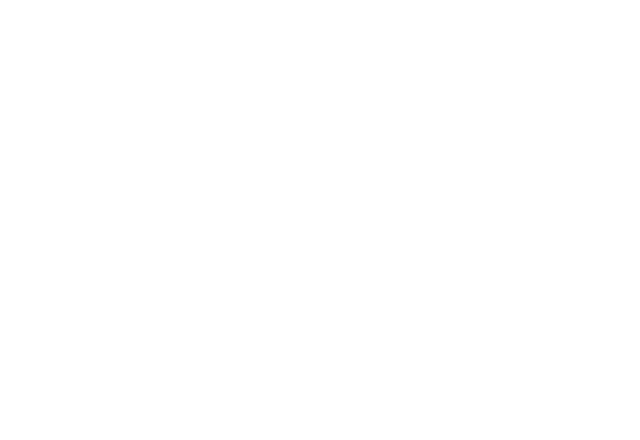
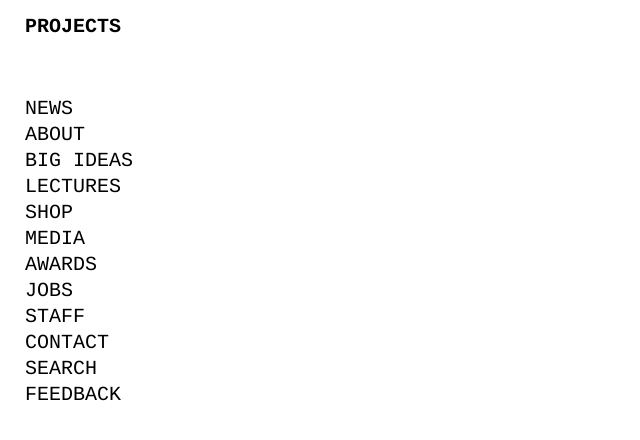
Before and after one commit to chandanegc1/Portfolio-Website, a React (Create React App) app in the folder frontend/: page /information in a window 1280 px wide. Before the commit this address had no page. Shown: the top 440 px of the page, without its empty margins (0-640 px from the left). Built offline with nearby package versions, Linux system fonts and the light colour scheme; a web font is replaced by a local one.

Commit message:
building Information page

```diff
--- a/frontend/src/App.js
+++ b/frontend/src/App.js
@@ -4,14 +4,16 @@
   Routes,
   Route
 } from "react-router-dom";
-import Home from './pages/Home';
+import Projects from './pages/Projects';
 import "./styles/index.css"
+import Information from './pages/Information';
 
 const App = () => {
   return (
     <Router>
       <Routes>
-      <Route path="/" element={<Home/>} />
+      <Route path="/" element={<Projects/>} />
+      <Route path="/information" element={<Information/>} />
       </Routes>
     </Router>
   )
--- a/frontend/src/components/Chronological.jsx
+++ b/frontend/src/components/Chronological.jsx
@@ -1,5 +1,5 @@
 import React from 'react'
-import Wrapper from '../styles/Home'
+import Wrapper from '../styles/Projects'
 import { arr, arr1 } from "../utils/constants";
 import IconGroup from './IconGroup';
 const Chronological = () => {
--- a/frontend/src/components/NavBarBottom.jsx
+++ b/frontend/src/components/NavBarBottom.jsx
@@ -1,10 +1,10 @@
 import React, { useContext, useState } from "react";
 import Wrapper from "../styles/NavBarBottom.js";
 import { MyContext } from "../contextAPI/ContexApi.js";
+import { Link } from "react-router-dom";
 
 const NavBarBottom = () => {
   const {item , setItem} = useContext(MyContext);
-  console.log(item);
   const handleClick = (e)=>{
     setItem(e);
   }
@@ -13,7 +13,7 @@
       <div class="container">
         <div className="header">
           <header className="main-header">
-            <h3>INFO</h3>
+            <Link to="/information"><h3>INFO</h3></Link>
             <nav>
               <ul>
                 <li className={item==="CHRONOLOGICAL"?"color-red":null} onClick={()=>handleClick("CHRONOLOGICAL")}>
--- a/frontend/src/components/Programmatic.jsx
+++ b/frontend/src/components/Programmatic.jsx
@@ -1,5 +1,5 @@
 import React from 'react'
-import Wrapper from '../styles/Home'
+import Wrapper from '../styles/Projects'
 import IconGroup from './IconGroup'
 import {arr1 } from '../utils/constants'
 
--- a/frontend/src/components/Scale.jsx
+++ b/frontend/src/components/Scale.jsx
@@ -1,5 +1,5 @@
 import React from 'react'
-import Wrapper from '../styles/Home'
+import Wrapper from '../styles/Projects'
 import { arr, arr1 } from "../utils/constants";
 import IconGroup from './IconGroup';
 const Scale = () => {
--- a/frontend/src/components/Status.jsx
+++ b/frontend/src/components/Status.jsx
@@ -1,5 +1,5 @@
 import React from 'react'
-import Wrapper from '../styles/Home'
+import Wrapper from '../styles/Projects'
 import { arr, arr1 } from "../utils/constants";
 import IconGroup from './IconGroup';
 const Status = () => {
--- /dev/null
+++ b/frontend/src/pages/Information.jsx
@@ -0,0 +1,83 @@
+import React from "react";
+import Wrapper from "../styles/Information";
+import { Link } from 'react-router-dom';
+
+const Information = () => {
+  return (
+    <Wrapper>
+      <div className="leftblock">
+        <div className="menublock">
+          <ul className="menu">
+            <li>
+              <Link to="/">
+                <h4>PROJECTS</h4>
+              </Link>
+            </li>
+            <li>
+              <Link to="/news">
+                NEWS
+              </Link>
+            </li>
+            <li>
+              <Link to="/about">
+                ABOUT
+              </Link>
+            </li>
+            <li>
+              <Link to="/big-ideas">
+                BIG IDEAS
+              </Link>
+            </li>
+            <li>
+              <Link to="/lectures">
+                LECTURES
+              </Link>
+            </li>
+            <li>
+              <Link to="/shop">
+                SHOP
+              </Link>
+            </li>
+            <li>
+              <Link to="/media">
+                MEDIA
+              </Link>
+            </li>
+            <li>
+              <Link to="/awards">
+                AWARDS
+              </Link>
+            </li>
+            <li>
+              <Link to="/jobs">
+                JOBS
+              </Link>
+            </li>
+            <li>
+              <Link to="/staff">
+                STAFF
+              </Link>
+            </li>
+            <li>
+              <Link to="/contact">
+                CONTACT
+              </Link>
+            </li>
+            <li>
+              <Link to="/search">
+                SEARCH
+              </Link>
+            </li>
+            <li>
+              <Link to="/feedback">
+                FEEDBACK
+              </Link>
+            </li>
+          </ul>
+        </div>
+      </div>
+    </Wrapper>
+  );
+};
+
+export default Information;
--- a/frontend/src/pages/Home.jsx
+++ b/frontend/src/pages/Projects.jsx
@@ -1,13 +1,13 @@
 import React, { useContext, useState } from "react";
 import NavBarBottom from "../components/NavBarBottom";
-import Wrapper from "../styles/Home";
+import Wrapper from "../styles/Projects";
 import Status from "../components/Status";
 import Chronological from "../components/Chronological";
 import { MyContext } from "../contextAPI/ContexApi";
 import Scale from "../components/Scale";
 import Programmatic from "../components/Programmatic";
 
-const Home = () => {
+const Projects = () => {
   const {item} = useContext(MyContext);
   return (
     <Wrapper>
@@ -19,4 +19,4 @@
   );
 };
 
-export default Home;
+export default Projects;
--- /dev/null
+++ b/frontend/src/styles/Information.js
@@ -0,0 +1,52 @@
+import styled from "styled-components";
+
+const Wrapper = styled.article`
+ .leftblock {
+    background-color: #fff;
+    min-height: 481px;
+    width: 250px;
+    width: 140px;
+    float: left;
+    height: 100%;
+    position: fixed;
+    top: 0;
+    left: 0;
+    bottom: 0px;
+}
+
+.menublock {
+    height: 100%;
+    top: 0px;
+    bottom: 0px;
+    overflow: auto;
+    position: absolute;
+    width: 224px;
+    background-color: #fff;
+    padding: 10px 0px 10px 25px;
+    min-height: 444px;
+}
+ul.menu {
+    list-style: none outside none;
+    margin: 0;
+    padding: 0;
+}
+
+.menu {
+    font-family: "BIGPixelRegular", Courier, "Courier New", monospace;
+    font-size: 20px;
+}
+.menublock ul.menu li:first-child {
+    line-height: 34px;
+    margin-bottom: 53px;
+}
+
+ul.menu li {
+    margin: 0px 0 3px 0;
+    padding: 0;
+}
+a:hover{
+    color: red;
+}
+
+`;
+export default Wrapper;
--- a/frontend/src/styles/index.css
+++ b/frontend/src/styles/index.css
@@ -2,5 +2,11 @@
     margin: 0;
     padding: 0;
     box-sizing: border-box;
-    font-family: "BIGPixelRegular", Courier, "Courier New", monospace;
+    /* font-family: "BIGPixelRegular", Courier, "Courier New", monospace; */
+    font-family: "KlavikaRegular", Courier, "Courier New", monospace;
+
  }
+ a{
+    color: black;
+    text-decoration: none;
+ }
```
Also changed, not shown: frontend/src/styles/Projects.js (renamed from frontend/src/styles/Home.js).
